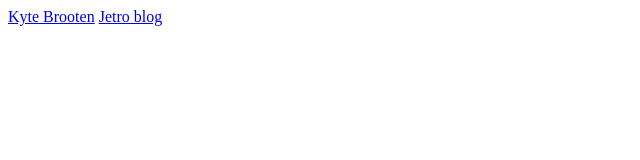
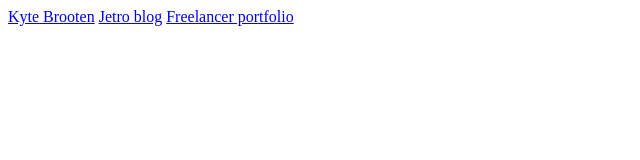
Before and after one commit to alexhyriavets/alexhyriavets.github.io, a plain HTML site: page index.html in a window 1280 px wide. Shown: the whole page, without its empty margins (0-640 px from the left). Drawn offline with Linux system fonts and the light colour scheme.

Commit message:
Add freelancer-portfolio

```diff
--- a/index.html
+++ b/index.html
@@ -1,2 +1,3 @@
 <a href="kytebrooten-portfolio/index.html">Kyte Brooten</a>
 <a href="Jetro-Blog/index.html">Jetro blog</a>
+<a href="Freelancer-portfolio/index.html">Freelancer portfolio</a>
```
